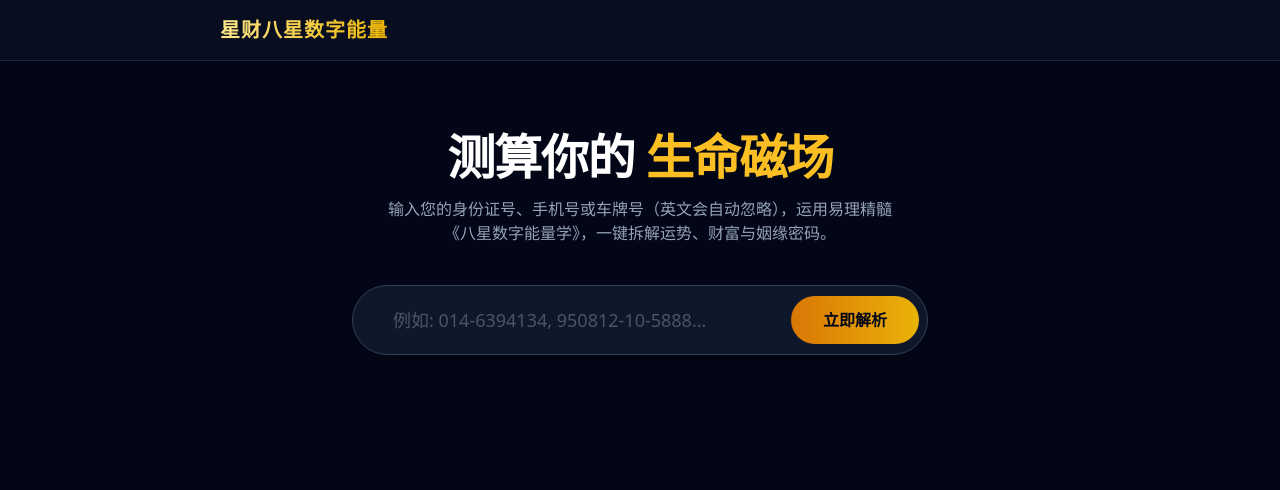
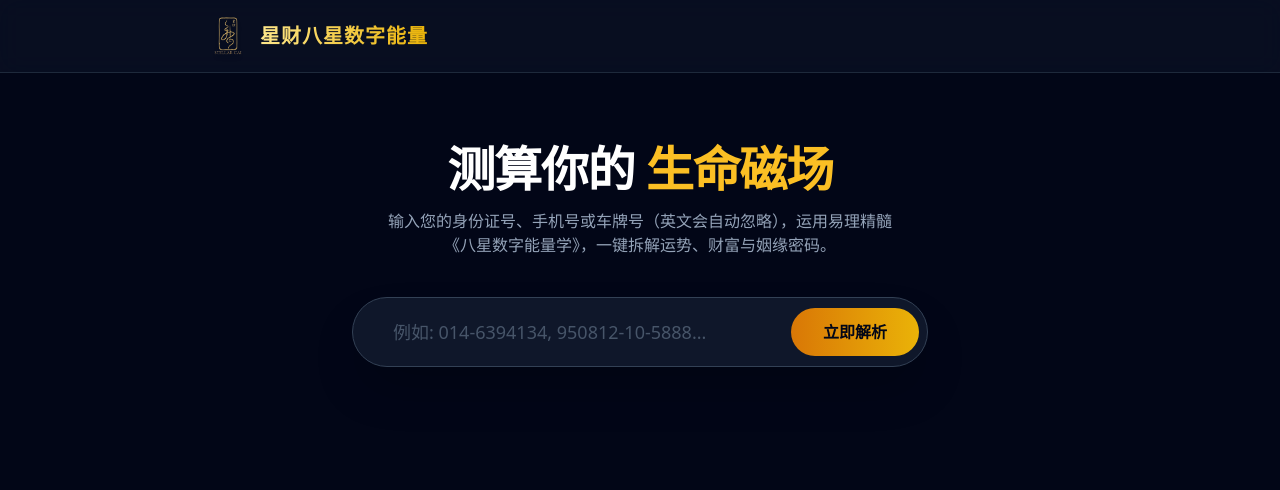
Before and after one commit to vliamsoon/scnumenergy, a plain HTML site: page index.html in a window 1280 px wide. Drawn offline with nearby package versions, Linux system fonts and the light colour scheme; some icons are missing.

Commit message:
Update index.html

```diff
--- a/index.html
+++ b/index.html
@@ -46,9 +46,9 @@
         <div class="max-w-4xl mx-auto px-4 py-4 flex items-center justify-between">
             <div class="flex items-center space-x-3">
 
-                <!-- 直接引用本地同目录下的 image.png 图片 -->
+                <!-- 直接引用本地同目录下的 image.png.png 图片 -->
                 <img
-                    src="image.png"
+                    src="image.png.png"
                     alt="星财 Logo"
                     class="h-10 w-auto object-contain drop-shadow-md"
                     onerror="this.style.display='none'"
```
